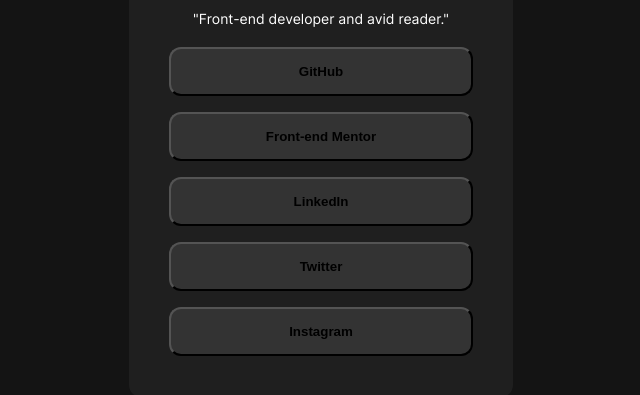
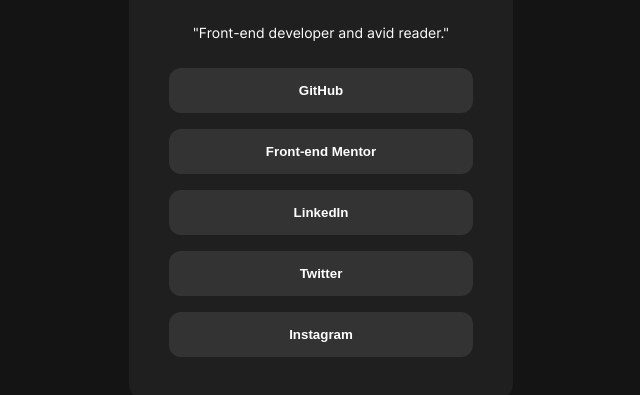
Before and after one commit to Im-Hameedrza/social-links-profile, a plain HTML site: page index.html in a window 1280 px wide. Shown: the part 309-704 px from the top of the page, without its empty margins (319-959 px from the left). Drawn offline with Linux system fonts and the light colour scheme.

Commit message:
Update style.css

```diff
--- a/style.css
+++ b/style.css
@@ -106,6 +106,9 @@ body {
   border-radius: 12px;
   transition: all 0.2s ease-in-out;
   transition-delay: 0.2s;
+  outline: none;
+  border: none;
+  color: white;
 }
 
 .btn:hover {
```
